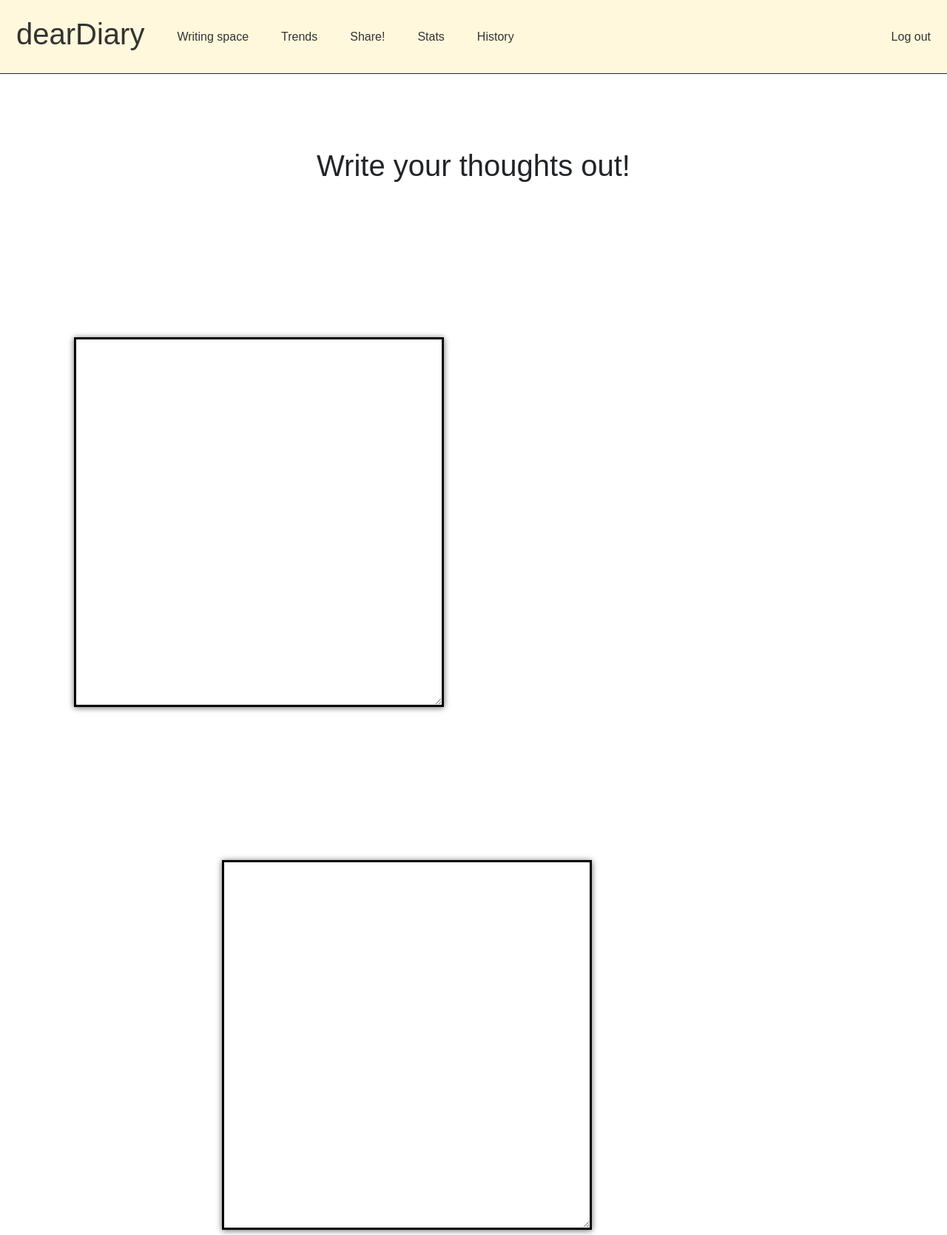
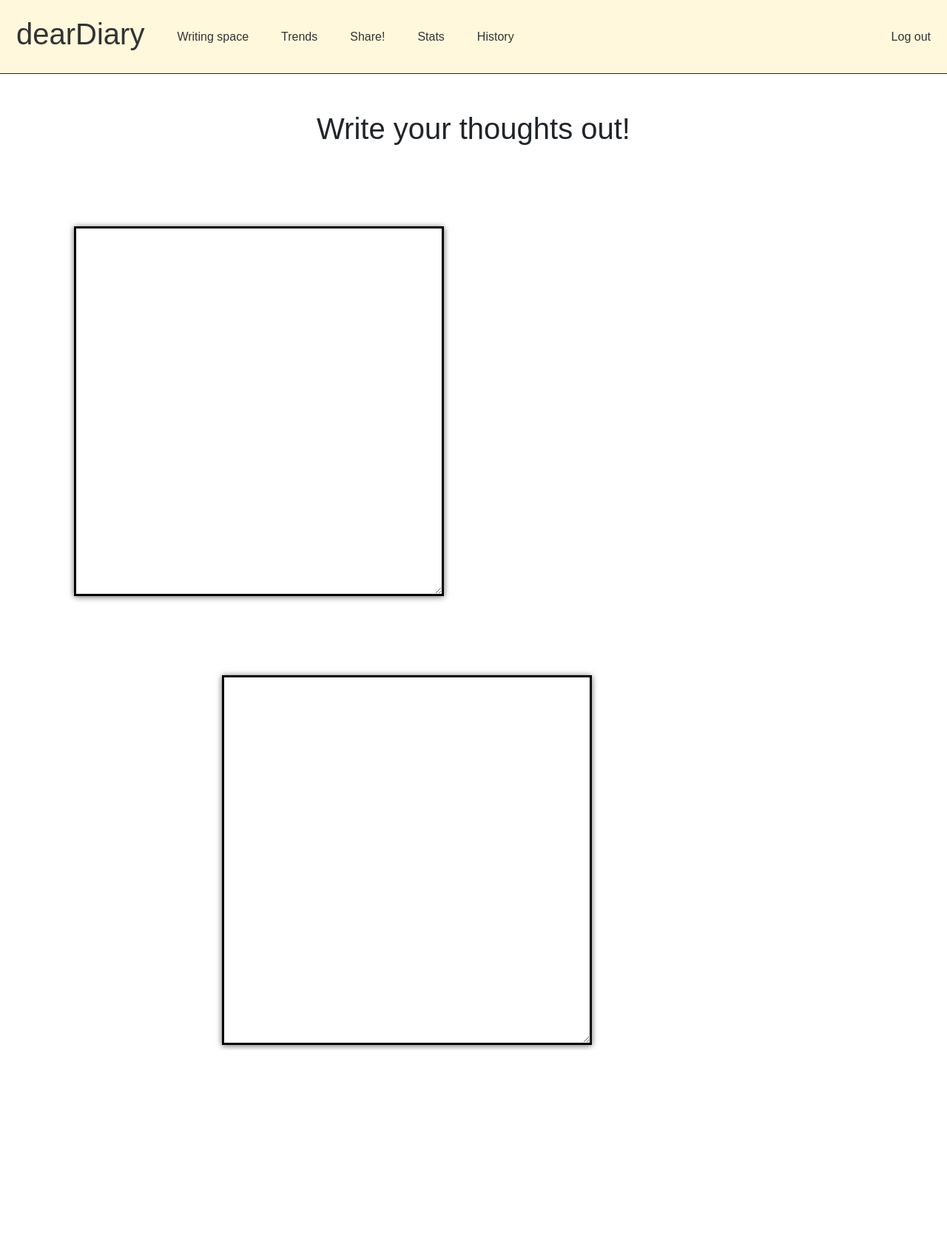
Before and after one commit to krish031006-Me/Dear-Diary, a Flask app: page /space in a window 1280 px wide. Shown: the whole page at 74% size. After the commit the page ends 1420 px from the top, so only its background shows below. Run offline with Flask 3, Linux system fonts and the light colour scheme; the visitor is signed in with stand-in values (Sample User, id 1); some libraries are stand-ins or nearby versions; some web fonts are replaced.

Commit message:
Added properties for space.html

```diff
--- a/static/style.css
+++ b/static/style.css
@@ -173,22 +173,35 @@ hr.fade-in{
 
 #entry_box{
     margin-left: 100px;
-    margin-top: 200px;
+    margin-top: 100px;
     box-shadow: 0 1px 8px rgba(0,0,0,0.6);
     border: 3px solid black;
     width: 500px;
     height: 500px;
+    padding: 10px 20px 10px 20px;
 }
 #AI_box{
     margin-left: 300px;
-    margin-top: 200px;
+    margin-top: 100px;
     margin-right: 50px;
     box-shadow: 0 1px 8px rgba(0,0,0,0.6);
     border: 3px solid black;
     width: 500px;
     height: 500px;
+    padding: 5px 15px 5px 15px;
 }
+
 .title_space{
     text-align: center;
-    margin-top: 200px;
+    margin-top: 150px;
 }
+.inside_button{
+    width:100px;
+    height: 50px;
+    background-color: rgb(127, 43, 230);
+    border: 2px solid rgb(114, 34, 212);
+    border-radius: 10%;
+    margin-left: 675px;
+    margin-top: 50px;
+    margin-bottom: 70px;
+}
```
